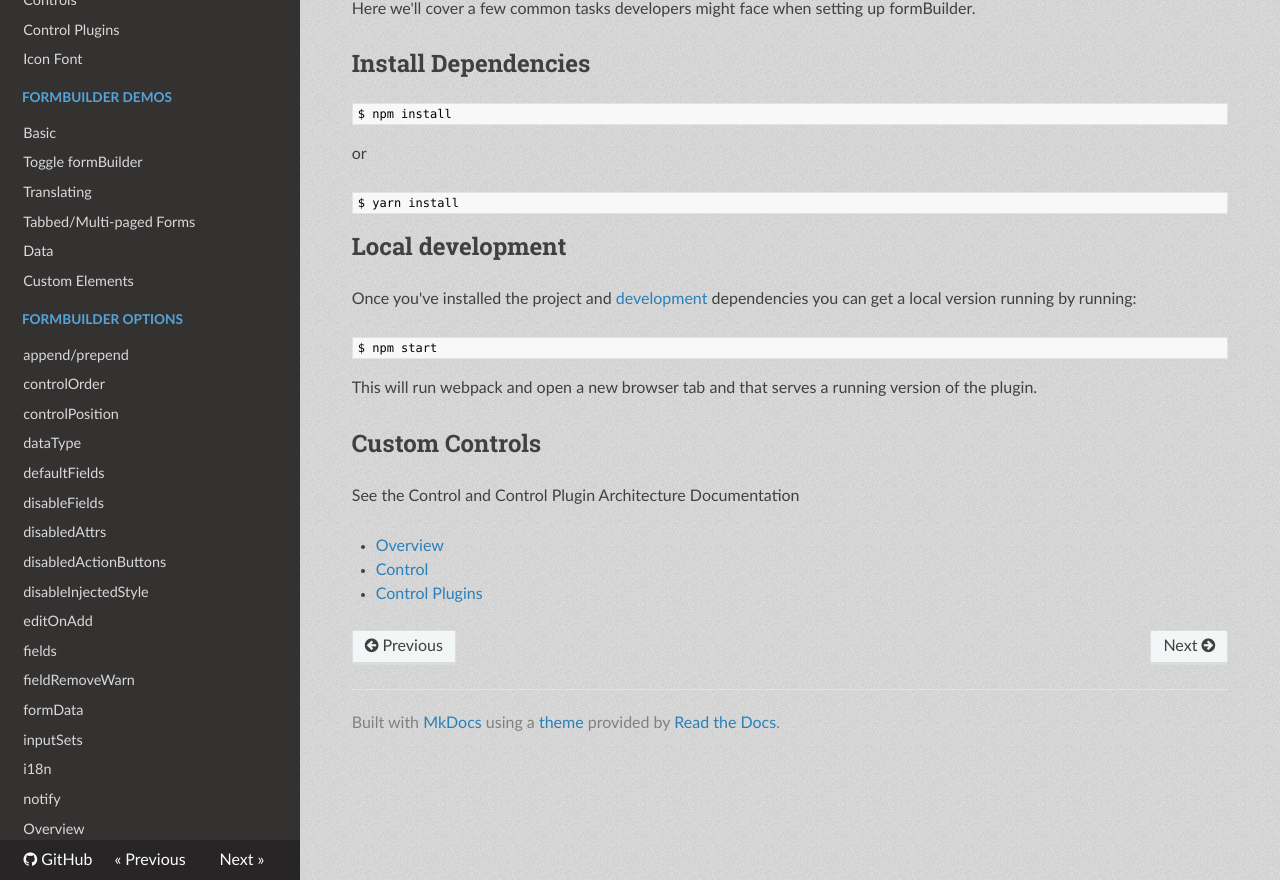
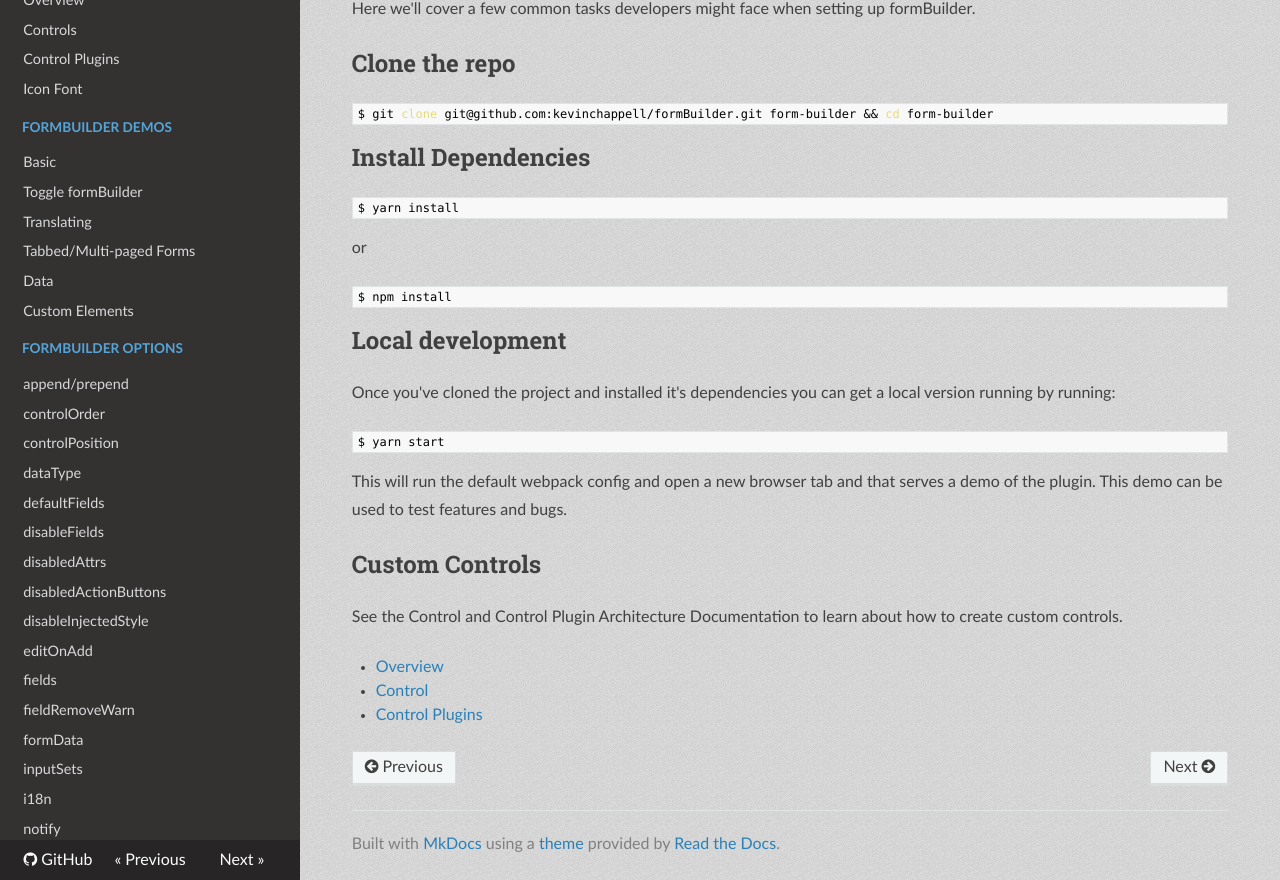
Before and after one commit to kevinchappell/formBuilder, an MkDocs documentation site: the page built from docs/development.md, in a window 1280 px wide and 1044 px high, cut to the strip 164-1044 px from the top of the window. Built offline with MkDocs 1.6.1, drawn with Linux system fonts in a browser that asks for light colours; nearby versions of some CDN libraries; old or Windows-style settings are respelled for this version of MkDocs.

Commit message:
Contributing doc updates

````diff
--- a/docs/development.md
+++ b/docs/development.md
@@ -2,25 +2,30 @@
 
 Here we'll cover a few common tasks developers might face when setting up formBuilder.
 
+## Clone the repo
+```bash
+$ git clone git@github.com:kevinchappell/formBuilder.git form-builder && cd form-builder
+```
+
 ## Install Dependencies
+```bash
+$ yarn install
+```
+or
 ```bash
 $ npm install
 ```
-or
+
+## Local development
+Once you've cloned the project and installed it's dependencies you can get a local version running by running:
 ```bash
-$ yarn install
+$ yarn start
 ```
 
-## Local development
-Once you've installed the project and [development](http://formbuilder.online/contributing) dependencies you can get a local version running by running:
-```bash
-$ npm start
-```
-
-This will run webpack and open a new browser tab and that serves a running version of the plugin.
+This will run the default webpack config and open a new browser tab and that serves a demo of the plugin. This demo can be used to test features and bugs.
 
 ## Custom Controls
-See the Control and Control Plugin Architecture Documentation
+See the Control and Control Plugin Architecture Documentation to learn about how to create custom controls.
 
  - [Overview](/formBuilder/overview)
  - [Control](/formBuilder/controls)
````
Also changed, not shown: CONTRIBUTING.md (+12 -19 lines), docs/getting-started.md (+9 -4 lines).
